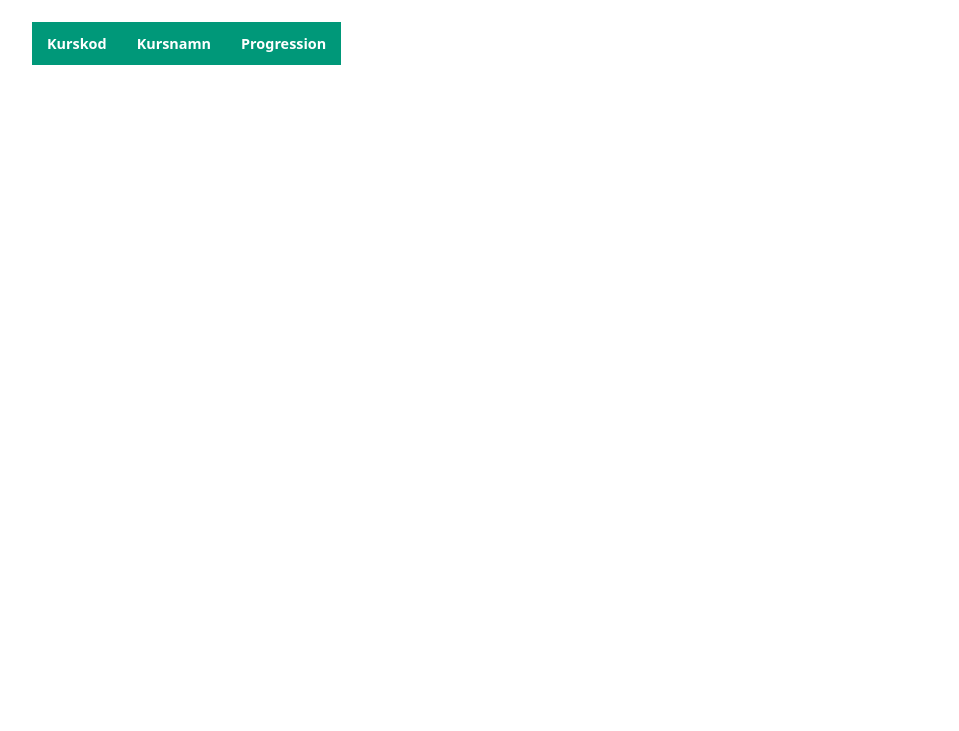
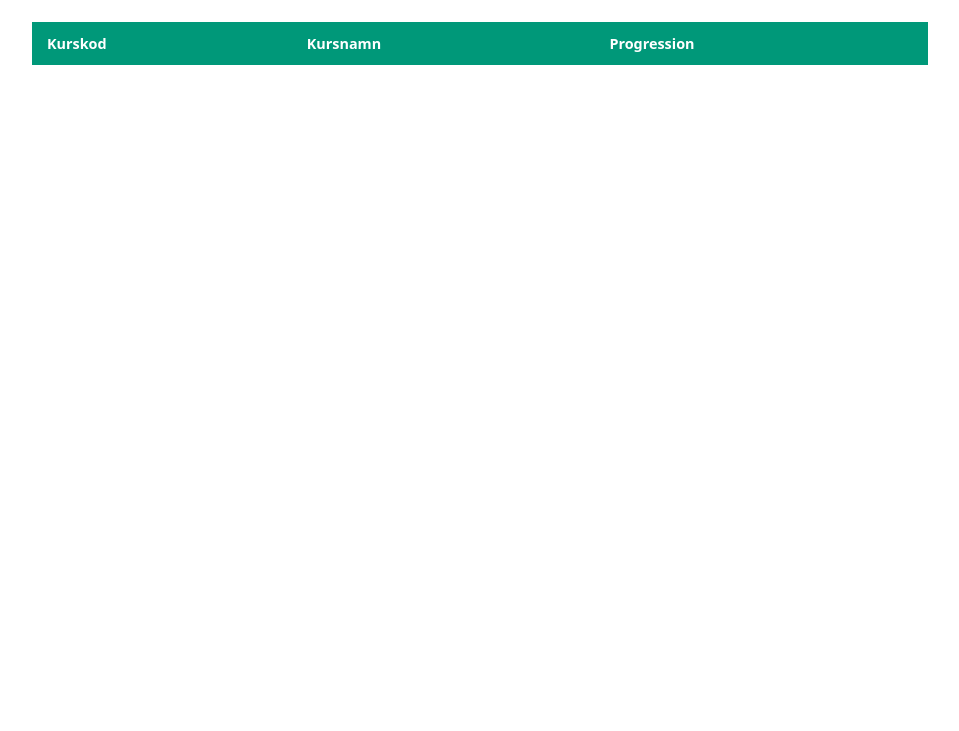
Before and after one commit to HarisSabanovic/Ecmascript-Moment2, a website built with Parcel: page src/index.html in a window 1280 px wide. Shown: the part 69-800 px from the top of the page, without its empty margins (160-1119 px from the left). Built offline with nearby package versions, Linux system fonts and the light colour scheme; no server answers.

Commit message:
fixade lite

```diff
--- a/src/index.html
+++ b/src/index.html
@@ -12,15 +12,15 @@
   <div id="container">
     <h1>Webbutveckling - Ramschema</h1>
 
-    <label>Sök:</label>
-    <input id="input" placeholder="Sök kurs" type="text">
+    <label for="search">Sök:</label>
+    <input id="search" placeholder="Sök kurs" type="search">
 
     <table>
         <thead>
           <tr>
-            <td id="course-code">Kurskod</td>
-            <td>Kursnamn</td>
-            <td>Progression</td>
+            <th id="course-code">Kurskod</th>
+            <th id="course-name">Kursnamn</th>
+            <th id="course-progression">Progression</th>
           </tr>
         </thead>
 
--- a/src/style.css
+++ b/src/style.css
@@ -15,6 +15,7 @@ table{
     border-collapse: collapse;
     margin: 25px 0;
     font-size: 0.9em;
+    width: 100%;
 }
 
 table thead tr {
```
